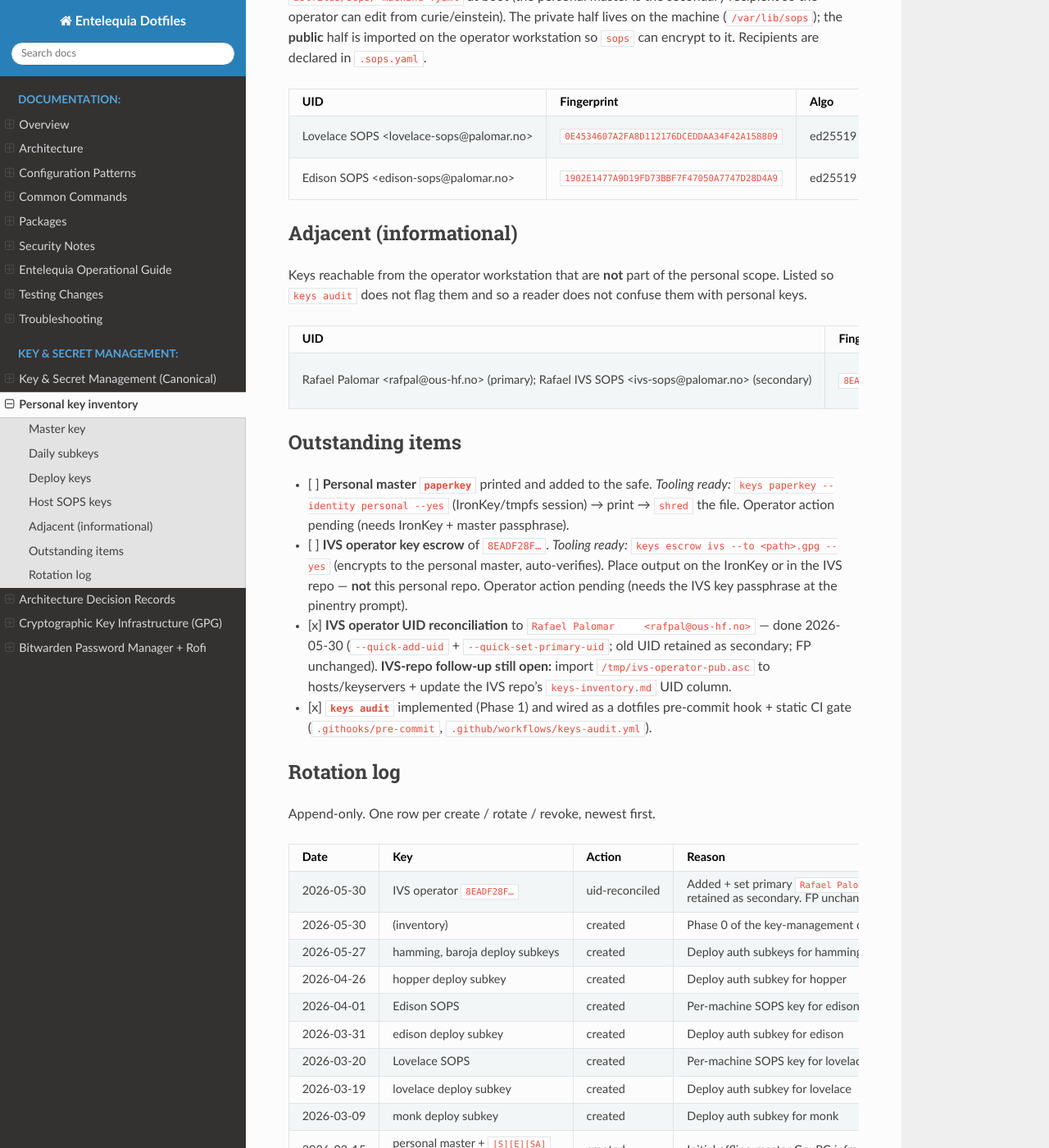
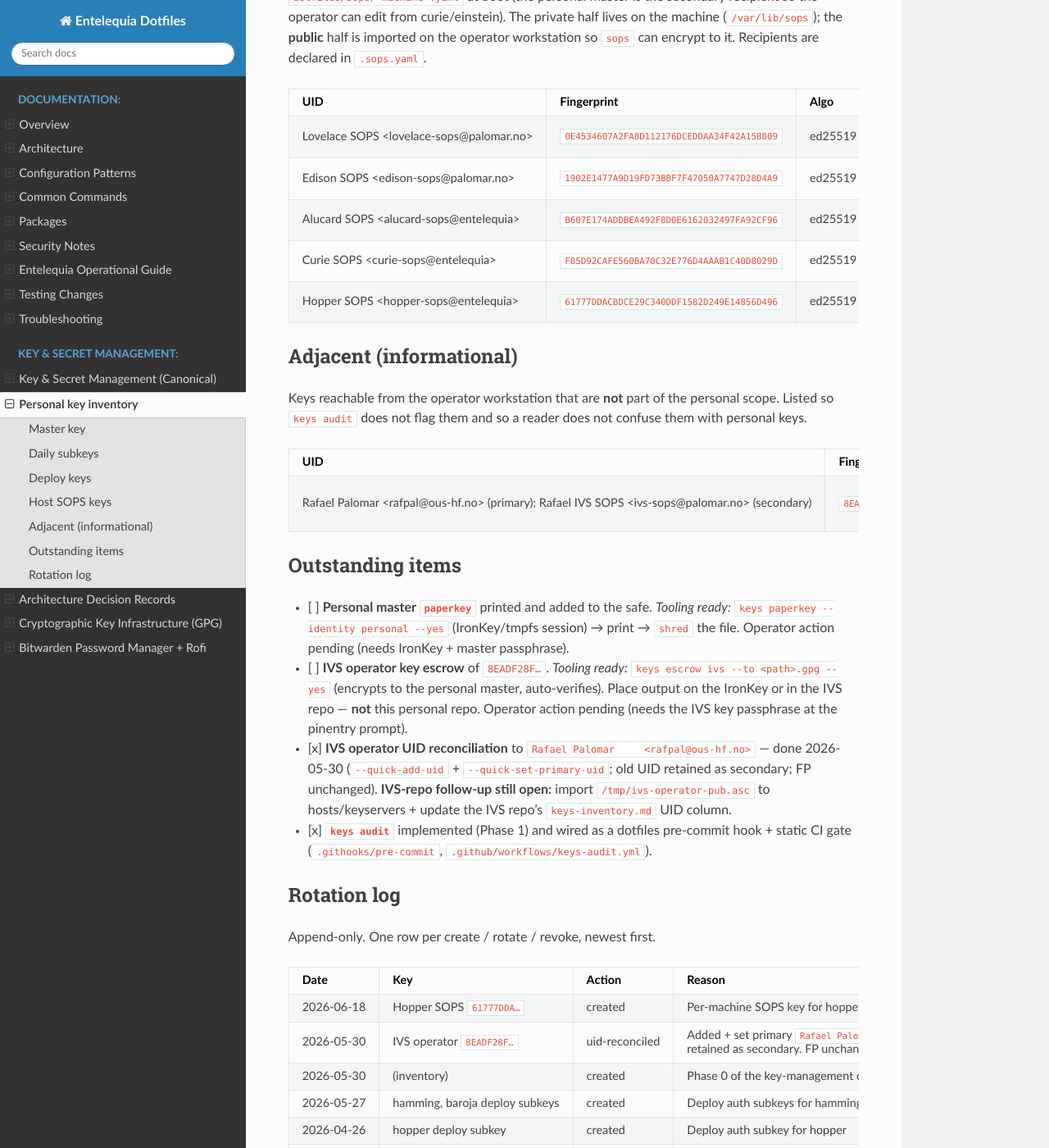
Before and after one commit to RafaelPalomar/dotfiles, a Sphinx documentation site: the page built from docs/source/keys-inventory.md, in a window 1280 px wide and 1400 px high, scrolled down 1574 px. Shown: the whole window at 82% size. Built offline with Sphinx 7.4.7 and the Read the Docs theme 3.1.0, drawn with Linux system fonts in a browser that asks for light colours.

Commit message:
hopper: provision sops + openrouter/adrian secret for archimedes
hopper had no SOPS key and no creation rule, so adrian's archimedes had
no API key path.  Mirror the alucard/curie pattern:
- generated a passwordless Hopper SOPS key on the host (/root/.gnupg,
  fpr 61777DDACBDCE29C340DDF1582D249E14856D496)
- .sops.yaml: add sops/hopper.yaml rule (hopper key + personal key as
  secondary recipient)
- sops/hopper.yaml: encrypted openrouter/adrian (value from pass)
- hopper.scm: sops-secrets-service-type decrypts it to
  /run/secrets/openrouter/adrian (owner adrian, 0400) at boot
- keys-inventory.md: document the Hopper SOPS key (also folds in the
  already-staged Alucard/Curie SOPS rows from the same rollout)

--no-verify: keys audit passes for all changes here; it only fails on a
pre-existing, unrelated turing.pub gap.

```diff
--- a/docs/source/keys-inventory.md
+++ b/docs/source/keys-inventory.md
@@ -70,6 +70,9 @@ workstation so `sops` can encrypt to it. Recipients are declared in
 |---|---|---|---|---|---|---|---|
 | Lovelace SOPS &lt;lovelace-sops@palomar.no&gt; | `0E4534607A2FA8D112176DCEDDAA34F42A158809` | ed25519 + cv25519 | 2026-03-20 | never | lovelace:/var/lib/sops (public on curie) | (not escrowed — regenerate + `sops updatekeys` on host loss) | Recipient for `sops/lovelace.yaml` |
 | Edison SOPS &lt;edison-sops@palomar.no&gt; | `1902E1477A9D19FD73BBF7F47050A7747D28D4A9` | ed25519 + cv25519 | 2026-04-01 | never | edison:/var/lib/sops (public on curie) | (not escrowed — regenerate + `sops updatekeys` on host loss) | Recipient for `sops/edison.yaml` |
+| Alucard SOPS &lt;alucard-sops@entelequia&gt; | `B607E174ADDBEA492F8D0E6162032497FA92CF96` | ed25519 + cv25519 | 2026-06-17 | 2028-06-16 | alucard:/root/.gnupg (public on curie) | (not escrowed — regenerate on host loss) | Recipient for `sops/alucard.yaml` (Archimedes tutor key, leandro) |
+| Curie SOPS &lt;curie-sops@entelequia&gt; | `F85D92CAFE560BA70C32E776D4AAAB1C40D8029D` | ed25519 + cv25519 | 2026-06-17 | never | curie:/root/.gnupg | (not escrowed — regenerate on host loss) | Recipient for `sops/curie.yaml` (alpha personal-agent key, rafael) |
+| Hopper SOPS &lt;hopper-sops@entelequia&gt; | `61777DDACBDCE29C340DDF1582D249E14856D496` | ed25519 + cv25519 | 2026-06-18 | never | hopper:/root/.gnupg (public on curie) | (not escrowed — regenerate on host loss) | Recipient for `sops/hopper.yaml` (Archimedes tutor key, adrian) |
 
 ## Adjacent (informational)
 
@@ -108,6 +111,7 @@ Append-only. One row per create / rotate / revoke, newest first.
 
 | Date | Key | Action | Reason |
 |---|---|---|---|
+| 2026-06-18 | Hopper SOPS `61777DDA…` | created | Per-machine SOPS key for hopper (`sops/hopper.yaml`); Archimedes tutor key for adrian |
 | 2026-05-30 | IVS operator `8EADF28F…` | uid-reconciled | Added + set primary `Rafael Palomar <rafpal@ous-hf.no>`; old `ivs-sops@palomar.no` retained as secondary. FP unchanged → SOPS unaffected (ADR-0001) |
 | 2026-05-30 | (inventory) | created | Phase 0 of the key-management consolidation: personal inventory established as source of truth (ADR-0001) |
 | 2026-05-27 | hamming, baroja deploy subkeys | created | Deploy auth subkeys for hamming/baroja hosts |
```
Also changed, not shown: .sops.yaml, 2 other files.
